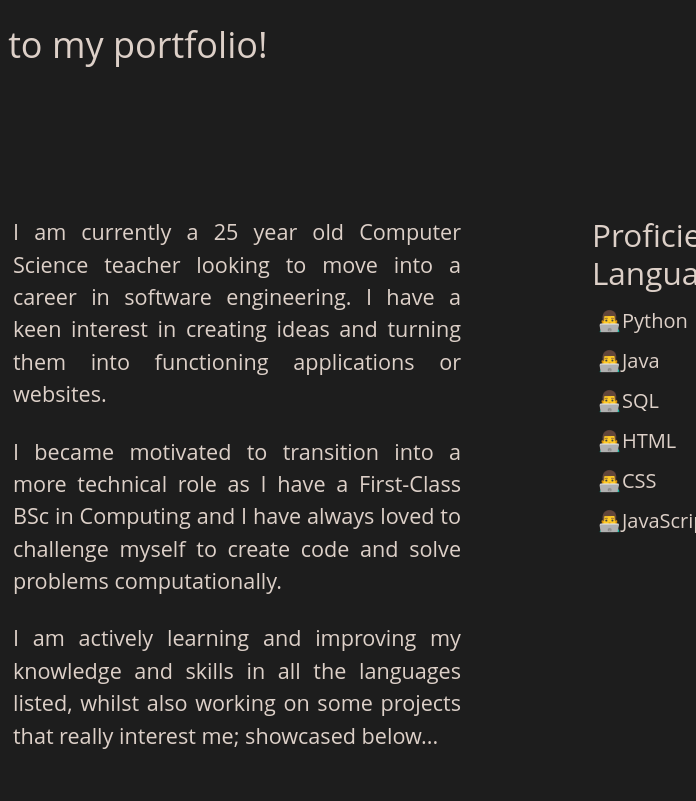
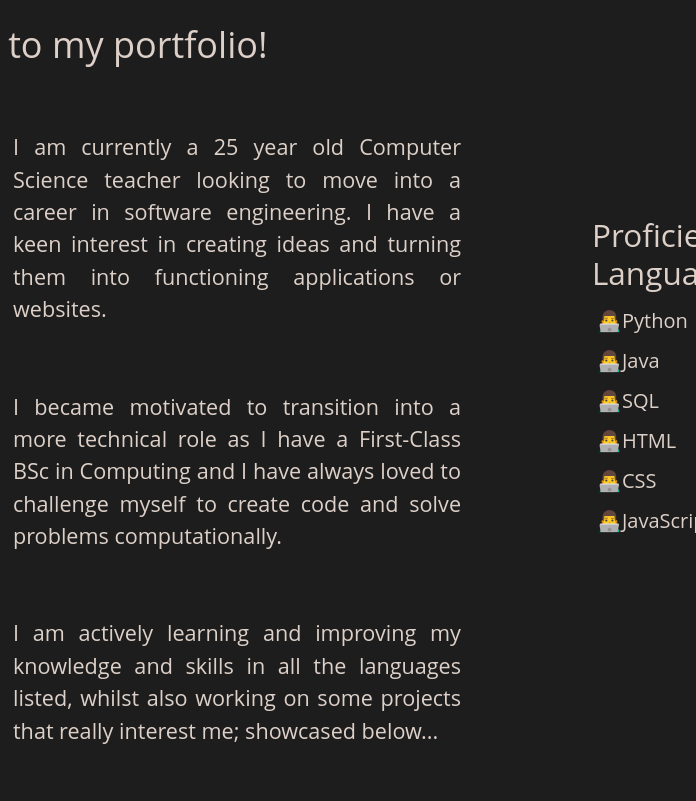
Before and after one commit to ziyadsaf/Portfolio-Website, a website: page website/index.html in a window 1280 px wide. Shown: the part 940-1741 px from the top of the page, 584-1280 px from the left. Drawn offline with nearby package versions, Linux system fonts and the light colour scheme.

Commit message:
website updated with media bugs

```diff
--- a/website/index.html
+++ b/website/index.html
@@ -67,10 +67,15 @@
               <div class = "col-md-5">
                 <div class="about_desc">
                 <p>I am currently a 25 year old Computer Science teacher looking to move into a career in software engineering. I have a keen interest in creating ideas and turning them into functioning applications or websites.</p>
+                </div>
+                <div class="about_desc">
                 <p>I became motivated to transition into a more technical role as I have a First-Class BSc in Computing and I have always loved to challenge myself to create code and solve problems computationally.</p>
+                </div>
+                <div class="about_desc">
                 <p>I am actively learning and improving my knowledge and skills in all the languages listed, whilst also working on some projects that really interest me; showcased below...</p>
                 </div>
               </div>
+
 
 
         <div class="col-md-1">
@@ -90,6 +95,7 @@
               <li>Flask</li>
               <li>React</li>
             </ul>
+          </div>
         </div>
       </div>
     </div>
--- a/website/style.css
+++ b/website/style.css
@@ -135,12 +135,11 @@ hr {
     font-size: 1.2rem;
     text-align: justify;
     max-width: 100%;
-    margin: 0 auto;
-	margin-top: 100px;
+    margin-top: 15px;
 }
 
 .about_desc > p {
-	margin-bottom: 25px;
+	margin-bottom: 50px;
 
 }
 
@@ -161,7 +160,6 @@ hr {
 	color: #F5F5F5;
 }
 .about_languages li {
-	padding-left: 0.5ch;
 	font-size: 20px;
 	padding: 5px;
 }
```
Lines whose indentation alone changed are shown as unchanged.
